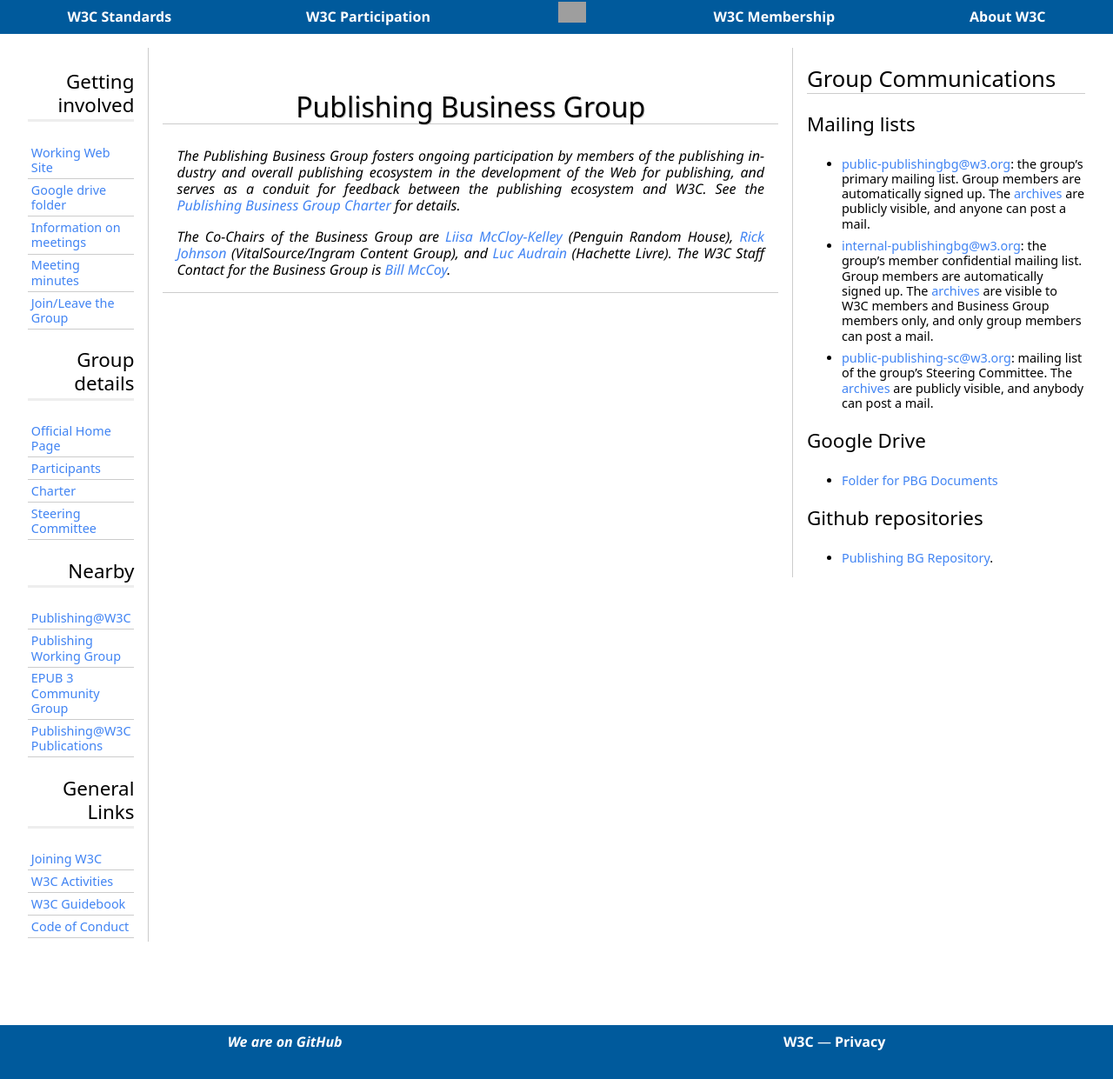
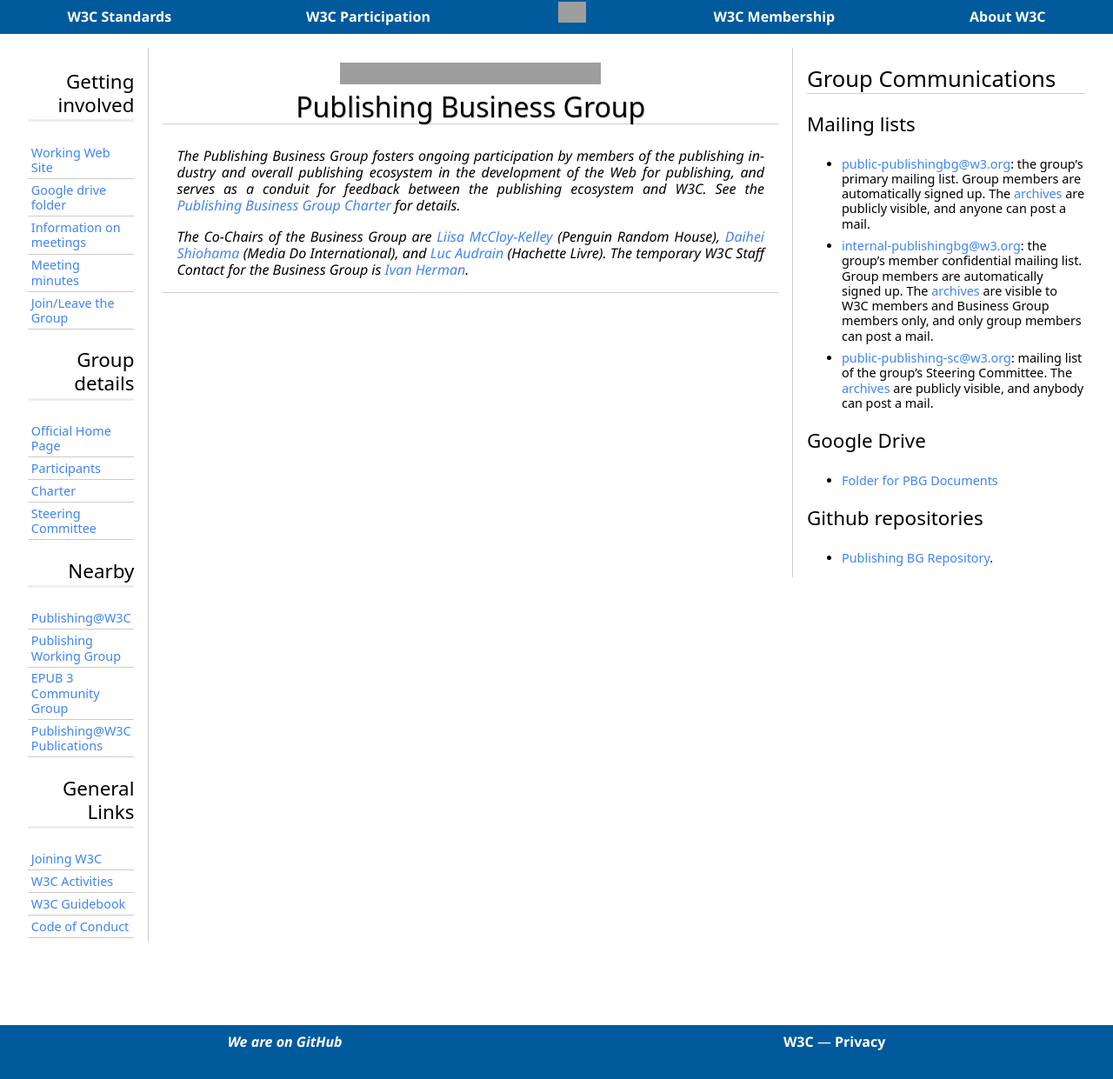
Before and after one commit to w3c/publ-bg, a Jekyll site: the page built from index.md, in a window 1280 px wide. Shown: the whole page at 87% size. Built offline with Jekyll 4.4.1, drawn with Linux system fonts in a browser that asks for light colours; some web fonts are replaced; grey boxes are pictures that could not be loaded.

Commit message:
Updated the BG chairs' page

```diff
--- a/index.md
+++ b/index.md
@@ -5,4 +5,4 @@ layout: home
 The Publishing Business Group fosters ongoing participation by members of the publishing industry and overall publishing ecosystem in the development of the Web for publishing, and serves as a conduit for feedback between the publishing ecosystem and W3C. See the [Publishing Business Group Charter](https://www.w3.org/2017/02/PublishingBGcharter) for details.
 
 
-The Co-Chairs of the Business Group are [Liisa McCloy-Kelley](mailto:LMcCloy-Kelley@randomhouse.com) (Penguin Random House), [Rick Johnson](mailto:rick.johnson@ingramcontent.com) (VitalSource/Ingram Content Group), and [Luc Audrain](mailto:laudrain@hachette-livre.fr) (Hachette Livre). The W3C Staff Contact for the Business Group is [Bill McCoy](mailto:bmccoy@w3.org).
+The Co-Chairs of the Business Group are [Liisa McCloy-Kelley](mailto:LMcCloy-Kelley@randomhouse.com) (Penguin Random House), [Daihei Shiohama](mailto:shiohama@mediado.jp) (Media Do International), and [Luc Audrain](mailto:laudrain@hachette-livre.fr) (Hachette Livre). The temporary W3C Staff Contact for the Business Group is [Ivan Herman](mailto:ivan@w3.org).
```
